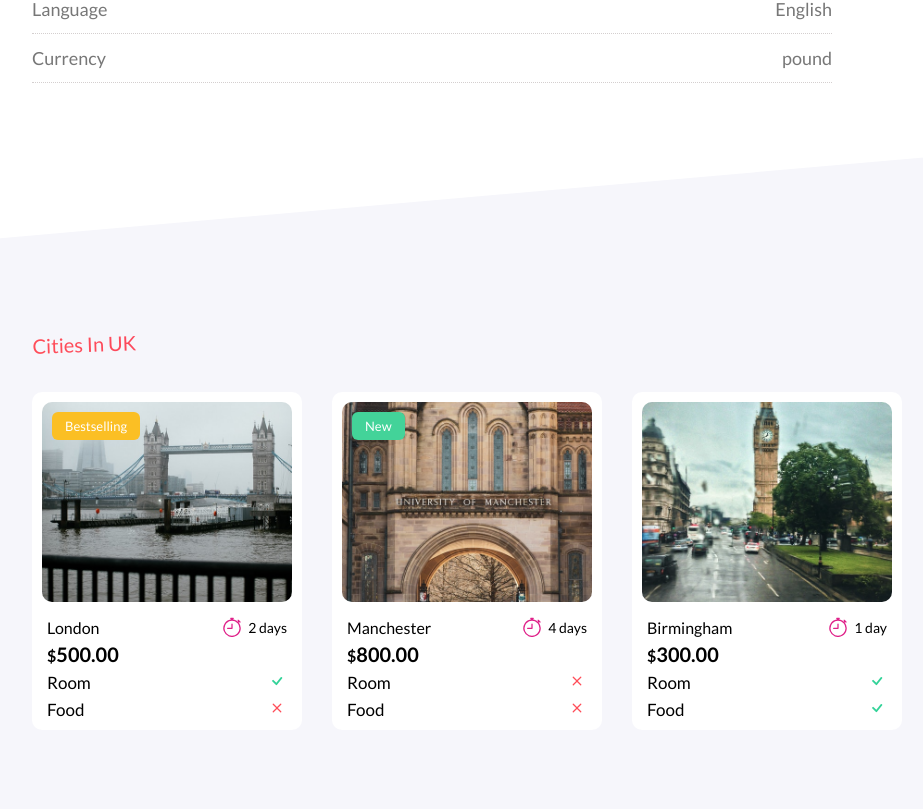
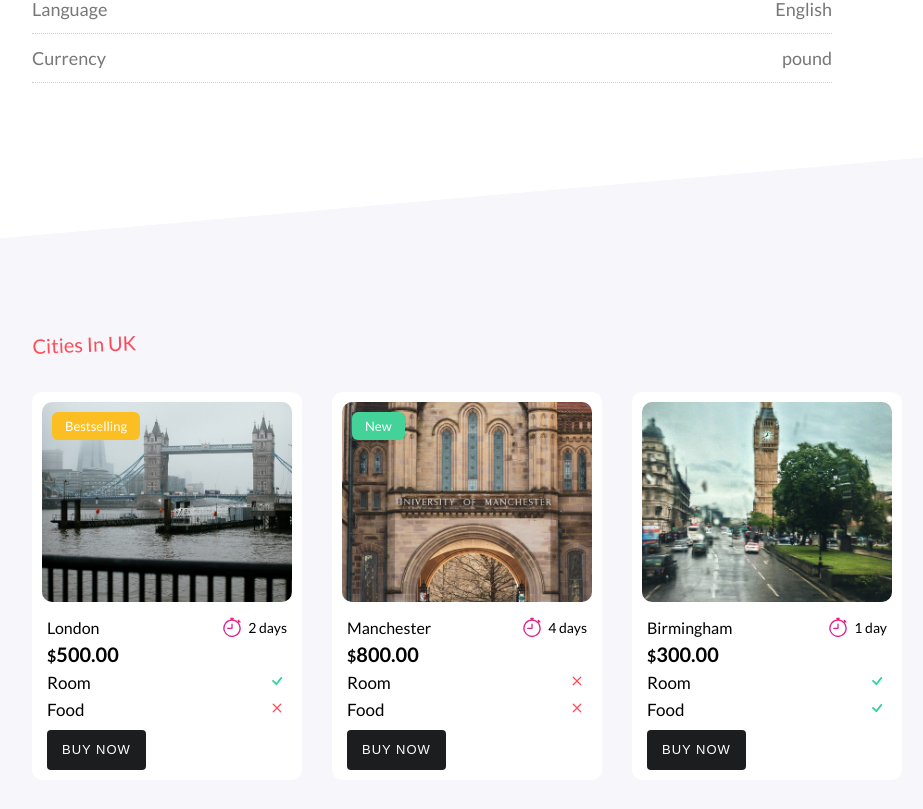
Before and after one commit to NamNguyenGit/NextLevelSolutionTrain, a React (Create React App) app in the folder Udemy_courses/travel-website/: page /details/1 in a window 1280 px wide. Shown: the part 1155-1964 px from the top of the page, without its empty margins (8-931 px from the left). Built offline with nearby package versions, Linux system fonts and the light colour scheme.

Commit message:
Style Buy Button

```diff
--- a/Udemy_courses/travel-website/src/components/Cities.js
+++ b/Udemy_courses/travel-website/src/components/Cities.js
@@ -51,6 +51,9 @@ const Cities = ({ cities, name }) => {
                         </div>
                         <Facilities name="room" value={city.room} />
                         <Facilities name="food" value={city.food} />
+                          <div className="cities__body__contents__button">
+                            <button className="btn-dark-sm">buy now</button>
+                          </div>
                       </div>
                     </div>
                   </div>
--- a/Udemy_courses/travel-website/src/scss/abstracts/_buttons.scss
+++ b/Udemy_courses/travel-website/src/scss/abstracts/_buttons.scss
@@ -9,6 +9,12 @@
     letter-spacing: .1rem;
 }
 
+.btn-dark-sm {
+    @include button($blackDark, $blackDark, $white, 4rem, 1.3rem, 0.4rem, 0, 1.5rem);
+    letter-spacing: .1rem;
+}
+
+
 .btn-white {
     @include button($white, $white, $black, 3rem, 1.2rem, .4rem, 0, 0.2rem);
     letter-spacing: .1rem;
--- a/Udemy_courses/travel-website/src/scss/components/_cities.scss
+++ b/Udemy_courses/travel-website/src/scss/components/_cities.scss
@@ -61,18 +61,21 @@
                 &__dollor {
                     font-size: 1.6rem;
                 }
-                margin-top: .5rem;
+                margin-top: 0.5rem;
                 font-size: 2rem;
                 font-weight: 700;
             }
             &__facilities {
                 @include align(flex, space-between, center, null);
-                margin-top: .5rem;
+                margin-top: 0.5rem;
                 &__name {
                     font-size: 1.7rem;
                     text-transform: capitalize;
                 }
             }
+            &__button {
+                margin-top: 1rem;
+            }
         }
     }
 }
```
Also changed, not shown: Udemy_courses/travel-website/src/main.css.
